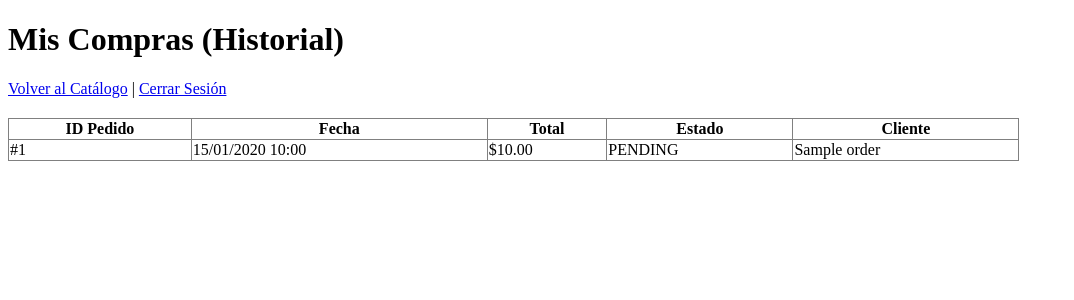
After one commit to gustavogiraldo16/php-ecommerce-simple, a PHP site: page /mis_compras.php in a window 1280 px wide. The commit adds this page. Shown: the top 300 px of the page, without its empty margins (0-1074 px from the left). Run offline with PHP 8.4, Linux system fonts and the light colour scheme; the visitor is signed in with stand-in values (Sample User, id 1); tables that the repository leaves empty hold one stand-in row (values such as "Sample post").

Commit message:
Add order history page and functionality to retrieve user orders

```diff
--- /dev/null
+++ b/mis_compras.php
@@ -0,0 +1,49 @@
+<?php
+session_start();
+require_once 'models/Order.php';
+
+// Control de acceso: Solo usuarios logueados pueden ver sus compras
+if (!isset($_SESSION['user_id'])) {
+    header('Location: login.php');
+    exit;
+}
+
+$userId = $_SESSION['user_id'];
+$orderModel = new Order();
+$orders = $orderModel->getOrdersByUserId($userId);
+?>
+<!DOCTYPE html>
+<html lang="es">
+<head><title>Mis Compras</title></head>
+<body>
+    <h1>Mis Compras (Historial)</h1>
+    <p><a href="products.php">Volver al Catálogo</a> | <a href="logout.php">Cerrar Sesión</a></p>
+
+    <?php if (empty($orders)): ?>
+        <p>Aún no has realizado ninguna compra con esta cuenta.</p>
+    <?php else: ?>
+        <table border="1" style="width: 80%; border-collapse: collapse; margin-top: 20px;">
+            <thead>
+                <tr>
+                    <th>ID Pedido</th>
+                    <th>Fecha</th>
+                    <th>Total</th>
+                    <th>Estado</th>
+                    <th>Cliente</th>
+                    </tr>
+            </thead>
+            <tbody>
+                <?php foreach ($orders as $order): ?>
+                <tr>
+                    <td>#<?php echo htmlspecialchars($order['id']); ?></td>
+                    <td><?php echo date('d/m/Y H:i', strtotime($order['created_at'])); ?></td>
+                    <td>$<?php echo number_format($order['total'], 2); ?></td>
+                    <td><?php echo htmlspecialchars($order['status']); ?></td>
+                    <td><?php echo htmlspecialchars($order['customer_name']); ?></td>
+                </tr>
+                <?php endforeach; ?>
+            </tbody>
+        </table>
+    <?php endif; ?>
+</body>
+</html>
--- a/models/Order.php
+++ b/models/Order.php
@@ -64,4 +64,20 @@ class Order {
             return false;
         }
     }
+
+    /**
+     * Obtiene todas las órdenes realizadas por un usuario específico.
+     * @param int $userId
+     * @return array
+     */
+    public function getOrdersByUserId(int $userId): array {
+        $sql = "SELECT id, total, status, created_at, customer_name, customer_email
+                FROM orders
+                WHERE user_id = :user_id
+                ORDER BY created_at DESC";
+        $stmt = $this->db->prepare($sql);
+        $stmt->bindParam(':user_id', $userId, PDO::PARAM_INT);
+        $stmt->execute();
+        return $stmt->fetchAll(PDO::FETCH_ASSOC);
+    }
 }
--- a/products.php
+++ b/products.php
@@ -26,7 +26,9 @@ $totalItemsInCart = $cartService->getTotalItems();
     <h1>Catálogo de Productos</h1>
     <p>
         Bienvenido, <?php echo htmlspecialchars($_SESSION['username']); ?>.
-        | <a href="ver_carrito.php">Ver Carrito (<?php echo $totalItemsInCart; ?>)</a> | <a href="logout.php">Cerrar Sesión</a>
+        | <a href="ver_carrito.php">Ver Carrito (<?php echo $totalItemsInCart; ?>)</a>
+        | <a href="mis_compras.php">Mis Compras</a>
+        | <a href="logout.php">Cerrar Sesión</a>
     </p>
 
     <?php if ($isAdmin): ?>
```
